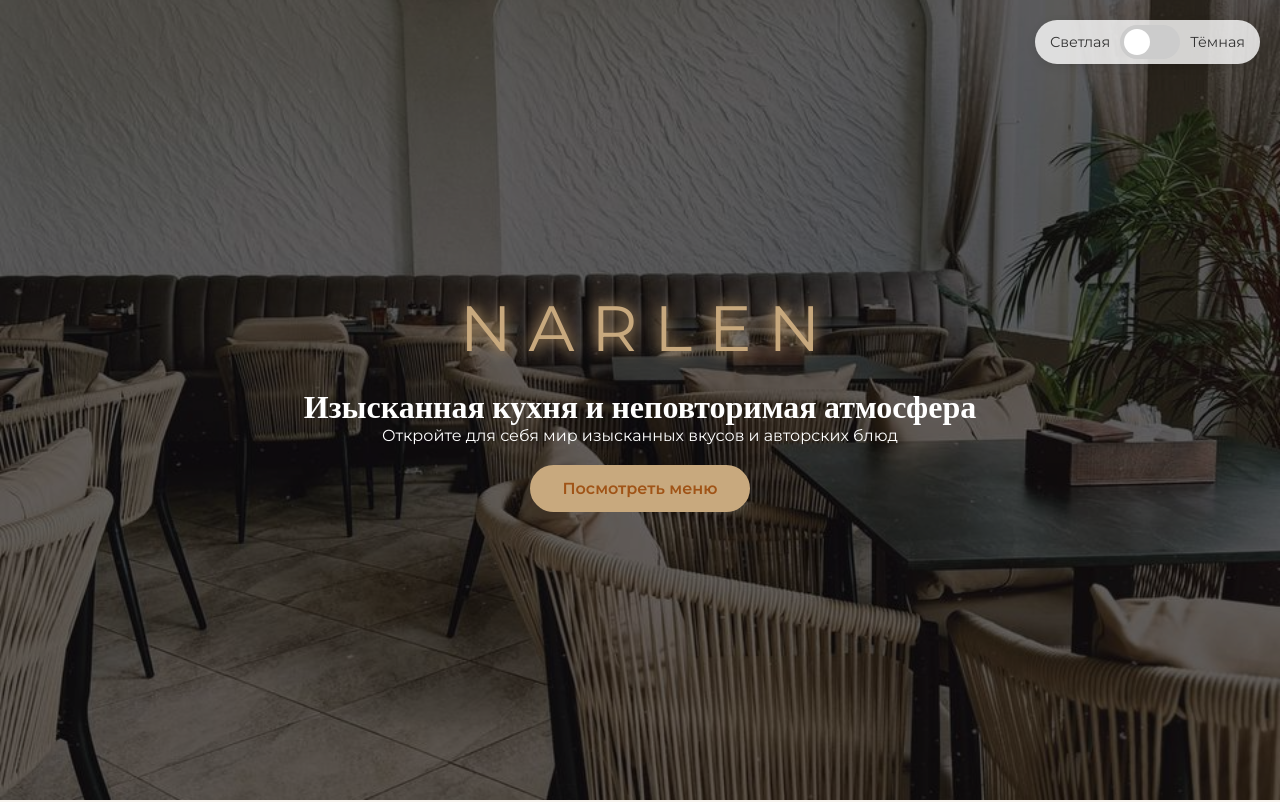
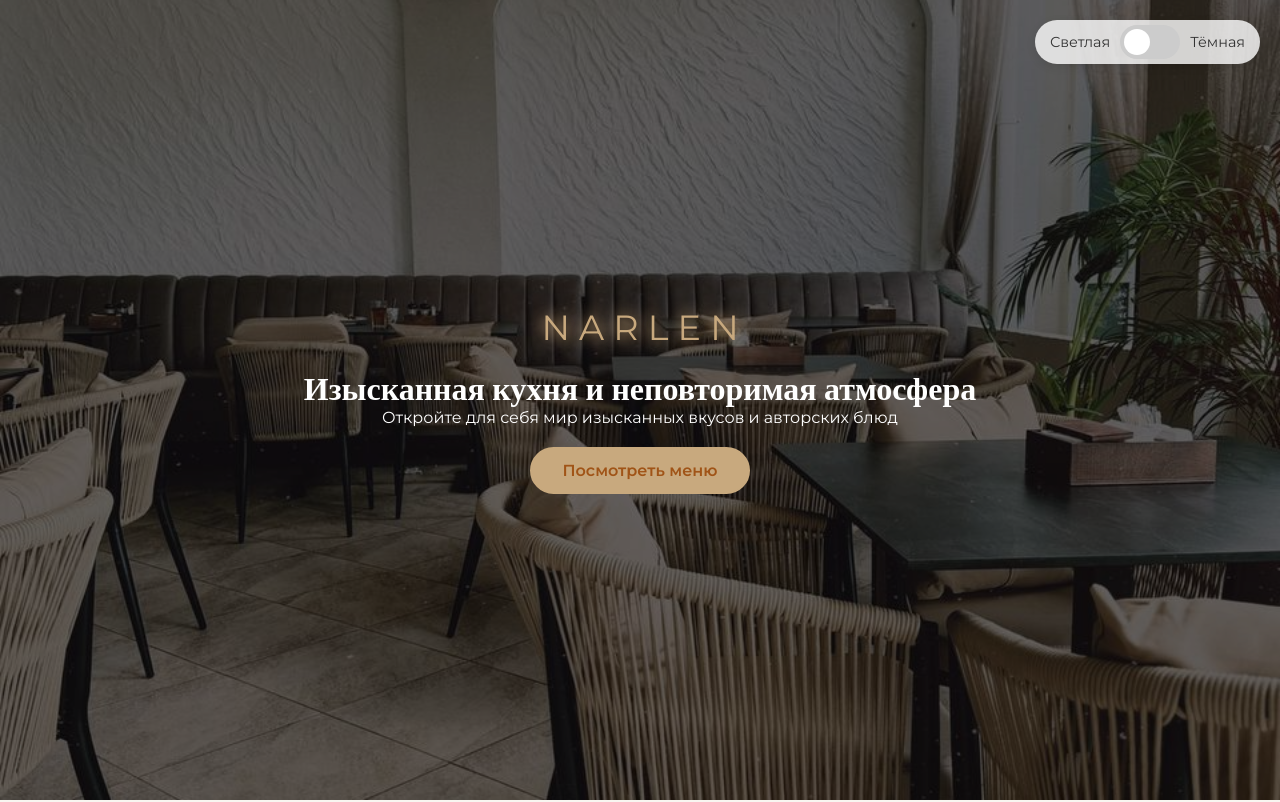
Before and after one commit to Narlen-restoran/narlen, a plain HTML site: page index.html in a window 1280 px wide. Shown: the top 802 px of the page. Drawn offline with nearby package versions, Linux system fonts and the light colour scheme.

Commit message:
Update style.css

```diff
--- a/css/style.css
+++ b/css/style.css
@@ -62,7 +62,7 @@ header::before {
 }
 
 .logo {
-    font-size: 4rem;
+    font-size: 35px;
     margin-bottom: 1rem;
     color: var(--primary);
     text-shadow: 0 0 15px rgb(230, 186, 128);
```
